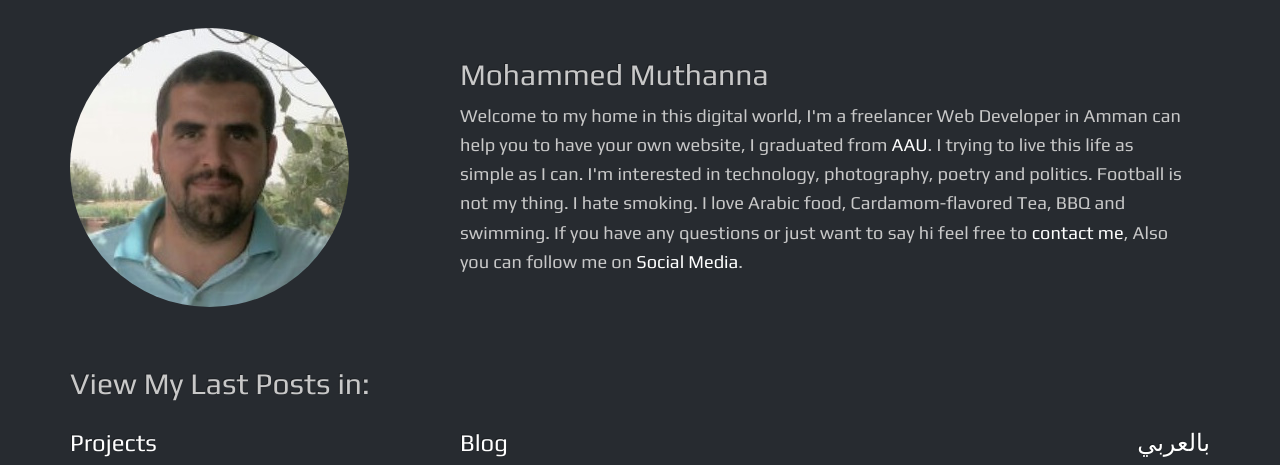
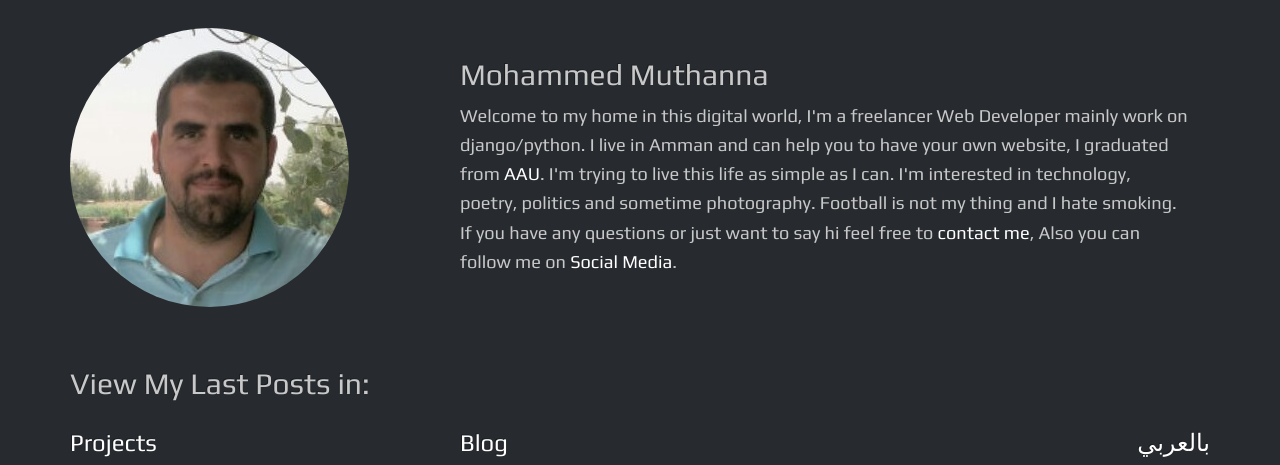
Before and after one commit to mohdmuthanna/mohd-blog-v2, a Django app: page / in a window 1280 px wide. Shown: the part 52-517 px from the top of the page. Run offline with Django 3.2, Linux system fonts and the light colour scheme; data that the repository does not hold is empty; some libraries are stand-ins or nearby versions.

Commit message:
Add meta data and some fixes

```diff
--- a/templates/home.html
+++ b/templates/home.html
@@ -20,13 +20,14 @@
       <div class=about-me-box>
         <h2> Mohammed Muthanna </h2>
         <p class='about-me-body'>
-          Welcome to my home in this digital world, I'm a freelancer Web Developer in Amman can help you to have
+          Welcome to my home in this digital world, I'm a freelancer Web Developer
+          mainly work on django/python. I live in Amman and can help you to have
           your own website, I graduated from
           <a href="http://www.ammanu.edu.jo" target="_blank">AAU</a>.
-          I trying to live this life as simple as I can.
-          I'm interested in technology, photography, poetry and politics.
-          Football is not my thing. I hate smoking.
-          I love Arabic food, Cardamom-flavored Tea, BBQ and swimming.
+          I'm trying to live this life as simple as I can.
+          I'm interested in technology, poetry, politics and sometime photography.
+          Football is not my thing and I hate smoking.
+          {# I love Arabic food, Cardamom-flavored Tea, BBQ and swimming.#}
           If you have any questions or just want to say hi feel free to
           <a href="mailto:m@mohd.im" target="_blank">contact me</a>,
           Also you can follow me on
--- a/templates/layout.html
+++ b/templates/layout.html
@@ -9,7 +9,7 @@
 
     <link rel="stylesheet" href="https://maxcdn.bootstrapcdn.com/font-awesome/4.5.0/css/font-awesome.min.css">
     <link href='https://fonts.googleapis.com/css?family=Play' rel='stylesheet' type='text/css'>
-
+    <meta name="description" content="Welcome to my home in this digital world, I'm a django/python Developer">
     <meta charset="utf-8" />
     <meta http-equiv="X-UA-Compatible" content="IE=edge">
     <meta name="viewport" content="width=device-width, initial-scale=1">
--- a/templates/smedia.html
+++ b/templates/smedia.html
@@ -27,6 +27,11 @@
         <a href="https://www.instagram.com/36mohd/">Instagram: /36mohd </a>
       </p>
 
+      <p class='sm-fa'>
+        <i class="fa fa-github"></i>
+        <a href="https://www.github.com/mohdmuthanna/">Github: /mohdmuthanna </a>
+      </p>
+
     </div>
   </div><!-- end of row -->
 
```
